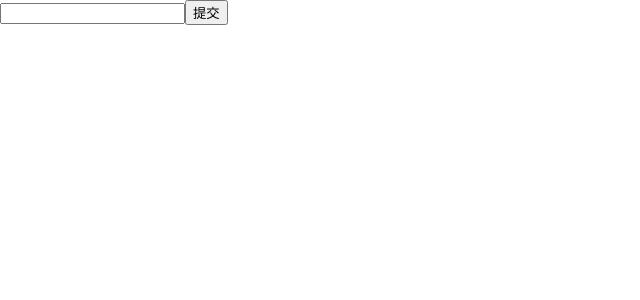
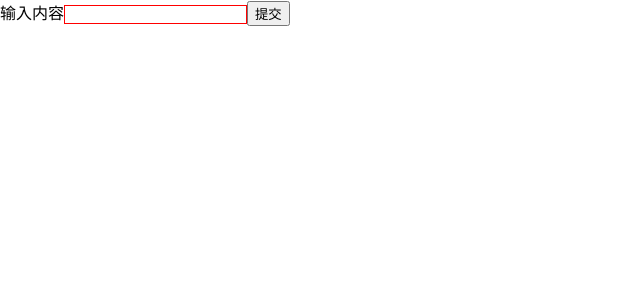
Before and after one commit to homxuwang/ReactLearning, a React (Create React App) app in the folder todo-list/: page / in a window 1280 px wide. Shown: the top 300 px of the page, without its empty margins (0-640 px from the left). Built offline with nearby package versions, Linux system fonts and the light colour scheme.

Commit message:
learning props function witch could transfer value between parent and children component

```diff
--- /dev/null
+++ b/todo-list/src/TodoItem.js
@@ -0,0 +1,24 @@
+import React,{ Component } from 'react';
+
+class TodoItem extends Component{
+    constructor(props) {
+      super(props)
+      this.handelClick = this.handelClick.bind(this)
+    }
+
+    render(){
+      return(
+        <div onClick= {this.handelClick} key={this.props.index}>
+          {this.props.content}
+        </div>
+      )
+    }
+
+    handelClick(){
+      {/*子组件要调用父组件的方法时，首先父组件将方法绑定到父组件自身，
+      然后以props的形式传进来，最后子组件进行调用*/}
+      this.props.deleteItem(this.props.index)
+    }
+}
+
+export default TodoItem;
--- a/todo-list/src/TodoList.js
+++ b/todo-list/src/TodoList.js
@@ -1,4 +1,6 @@
 import React,{Component,Fragment} from 'react'
+import './style.css'
+import TodoItem from './TodoItem'
 
 class TodoList extends Component {
 
@@ -10,13 +12,14 @@ class TodoList extends Component {
         }
     }
 
-
-
     render() {
         return(
             <Fragment>
                 <div>
+                    <label htmlFor="insertArea">输入内容</label>
                     <input
+                        id="insertArea"
+                        className='input'
                         value = { this.state.inputValue }
                         onChange = { this.handleInputChage.bind(this) }
                     />
@@ -26,12 +29,19 @@ class TodoList extends Component {
                     {
                         this.state.list.map((item,index) => {
                             return (
-                                <li
+                              <div>
+                                <TodoItem
+                                  content={item}
+                                  index={index}
+                                  deleteItem={this.handleItemDelete.bind(this)}
+                                />
+                                {/*<li
                                     key={index}
                                     onClick={this.handleItemDelete.bind(this,index)}
+                                    dangerouslySetInnerHTML={ {__html: item} }
                                 >
-                                    {item}
-                                </li>
+                                </li>*/}
+                              </div>
                             )
                         })
                     }
@@ -56,7 +66,6 @@ class TodoList extends Component {
     handleItemDelete(index) { //删除功能
         const list = [...this.state.list]
         list.splice(index,1)
-
         this.setState({
             list: list
         })
--- /dev/null
+++ b/todo-list/src/style.css
@@ -0,0 +1,3 @@
+.input{
+    border: 1px solid red;
+}
```
